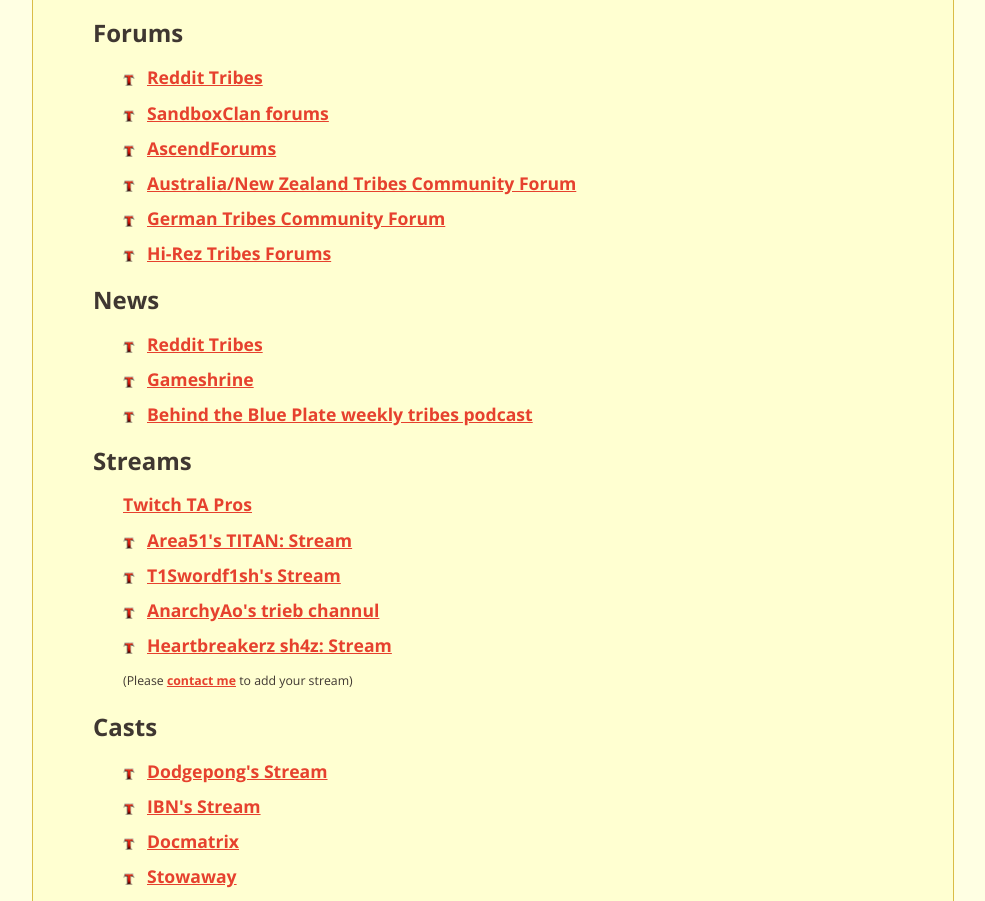
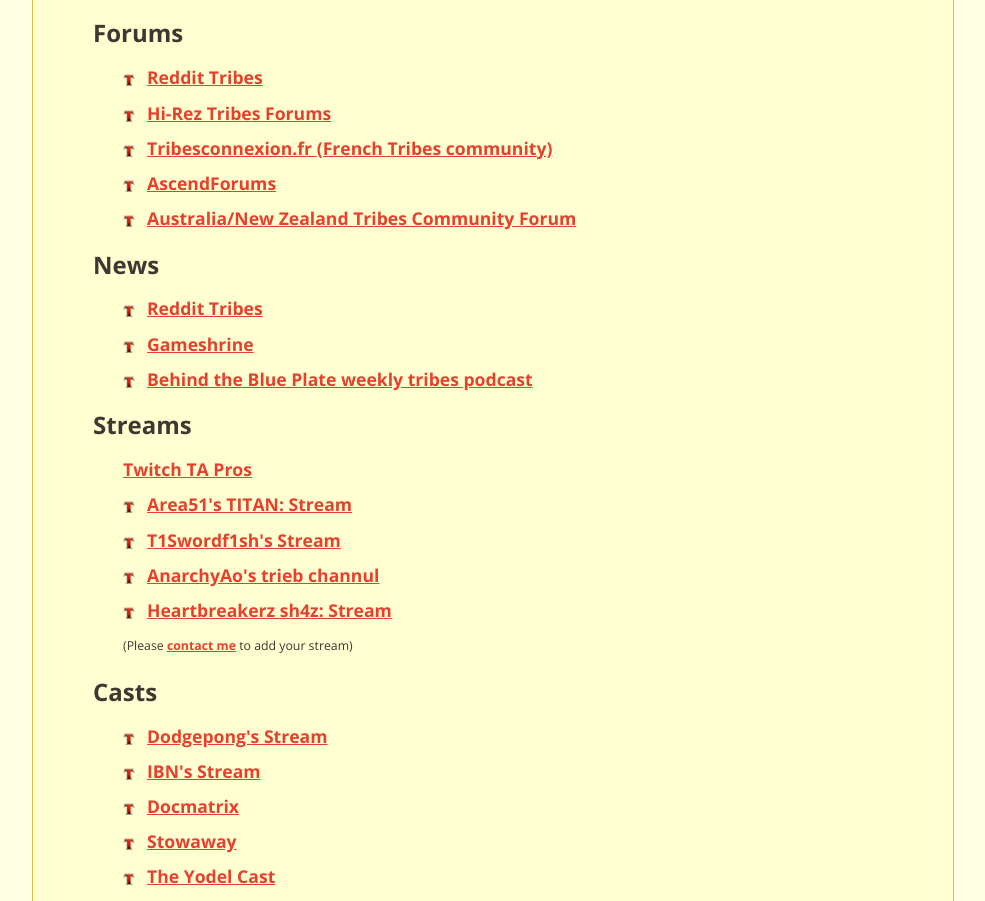
Before and after one commit to mikesligo/playapug, a plain HTML site: page index.html in a window 1280 px wide. Shown: the part 3799-4700 px from the top of the page, without its empty margins (147-1132 px from the left). Drawn offline with nearby package versions, Linux system fonts and the light colour scheme.

Commit message:
added french site

```diff
--- a/index.html
+++ b/index.html
@@ -138,19 +138,16 @@
           <p><a href="http://reddit.com/r/tribes">Reddit Tribes</a></p>
           </li>
           <li>
-          <p><a href="http://sandboxclan.net/forum.php">SandboxClan forums</a></p>
+          <p><a href="http://forum.hirezstudios.com/phpbb/viewforum.php?f=250">Hi-Rez Tribes Forums</a></p>
+          </li>
+          <li>
+          <p><a href="http://www.tribesconnexion.fr/">Tribesconnexion.fr (French Tribes community)</a></p>
           </li>
           <li>
           <p><a href="http://www.ascendforums.com/">AscendForums</a></p>
           </li>
           <li>
           <p><a href="http://www.tribesanz.com/">Australia/New Zealand Tribes Community Forum</a></p>
-          </li>
-          <li>
-          <p><a href="http://www.ascendforum.de/">German Tribes Community Forum</a></p>
-          </li>
-          <li>
-          <p><a href="http://forum.hirezstudios.com/phpbb/viewforum.php?f=250">Hi-Rez Tribes Forums</a></p>
           </li>
         </ul>
       </div>
```
